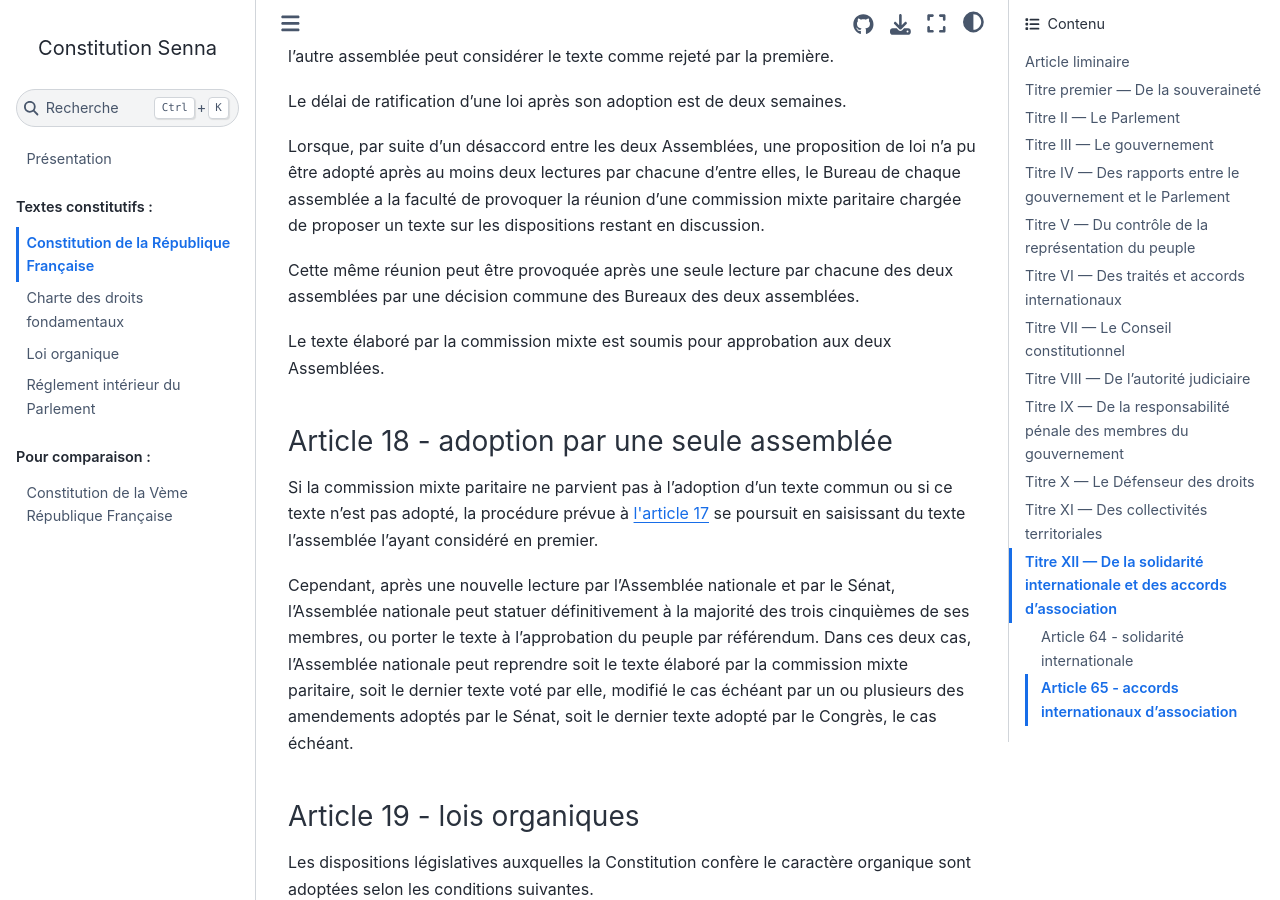
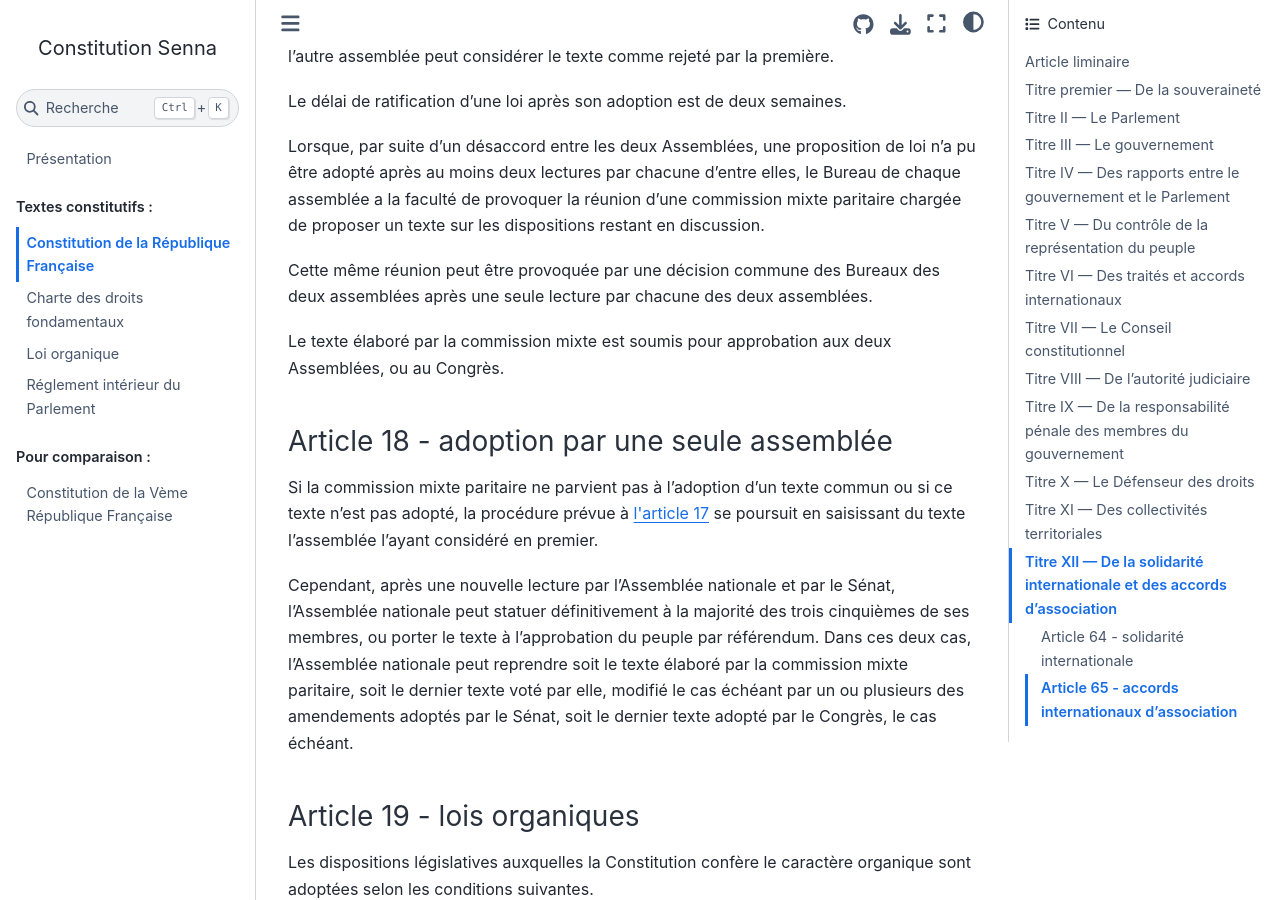
Before and after one commit to Gouvernathor/senna, a Sphinx documentation site: the page built from source/constitution.rst, in a window 1280 px wide and 900 px high, scrolled down 5713 px. Built offline with Sphinx 7.4.7 and the Sphinx Book theme 1.1.4, drawn with Linux system fonts in a browser that asks for light colours.

Commit message:
Reformulation et inclusion du Congrès pour lire la conclusion CMP

```diff
--- a/source/constitution.rst
+++ b/source/constitution.rst
@@ -158,9 +158,9 @@
 
 Lorsque, par suite d'un désaccord entre les deux Assemblées, une proposition de loi n'a pu être adopté après au moins deux lectures par chacune d'entre elles, le Bureau de chaque assemblée a la faculté de provoquer la réunion d'une commission mixte paritaire chargée de proposer un texte sur les dispositions restant en discussion.
 
-Cette même réunion peut être provoquée après une seule lecture par chacune des deux assemblées par une décision commune des Bureaux des deux assemblées.
+Cette même réunion peut être provoquée par une décision commune des Bureaux des deux assemblées après une seule lecture par chacune des deux assemblées.
 
-Le texte élaboré par la commission mixte est soumis pour approbation aux deux Assemblées.
+Le texte élaboré par la commission mixte est soumis pour approbation aux deux Assemblées, ou au Congrès.
 
 .. article:: adoption par une seule assemblée
 
```
